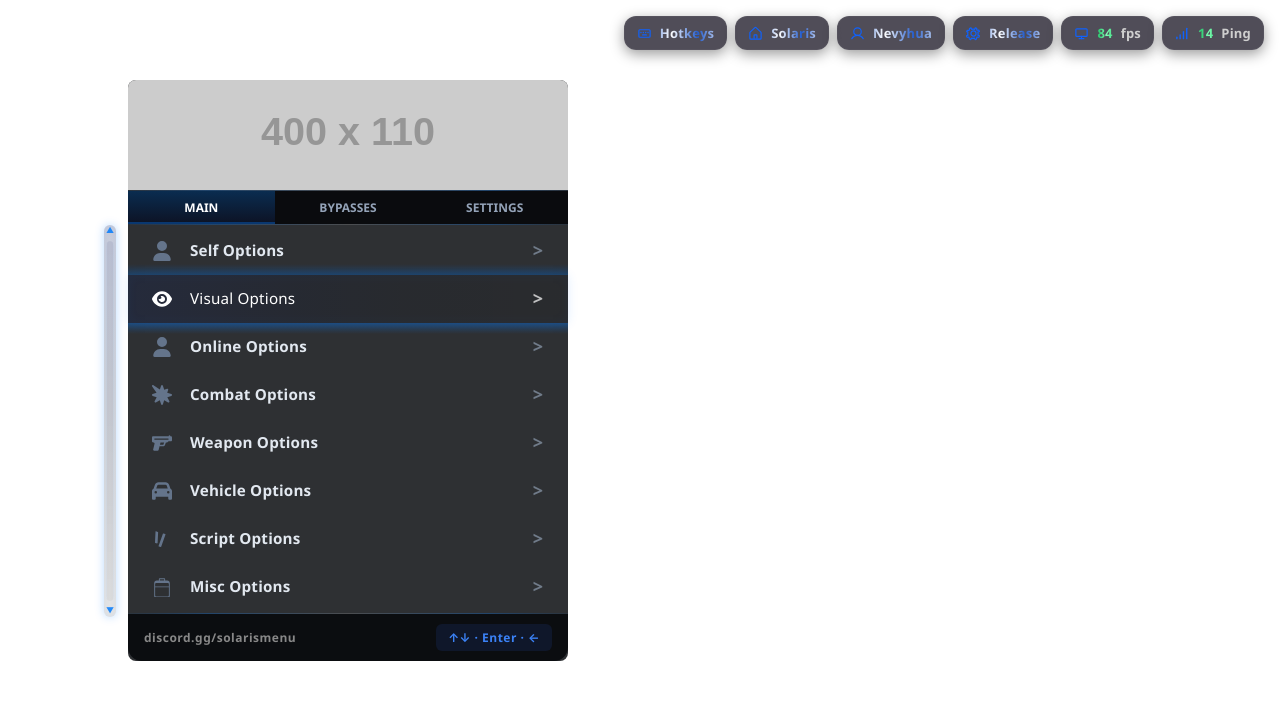
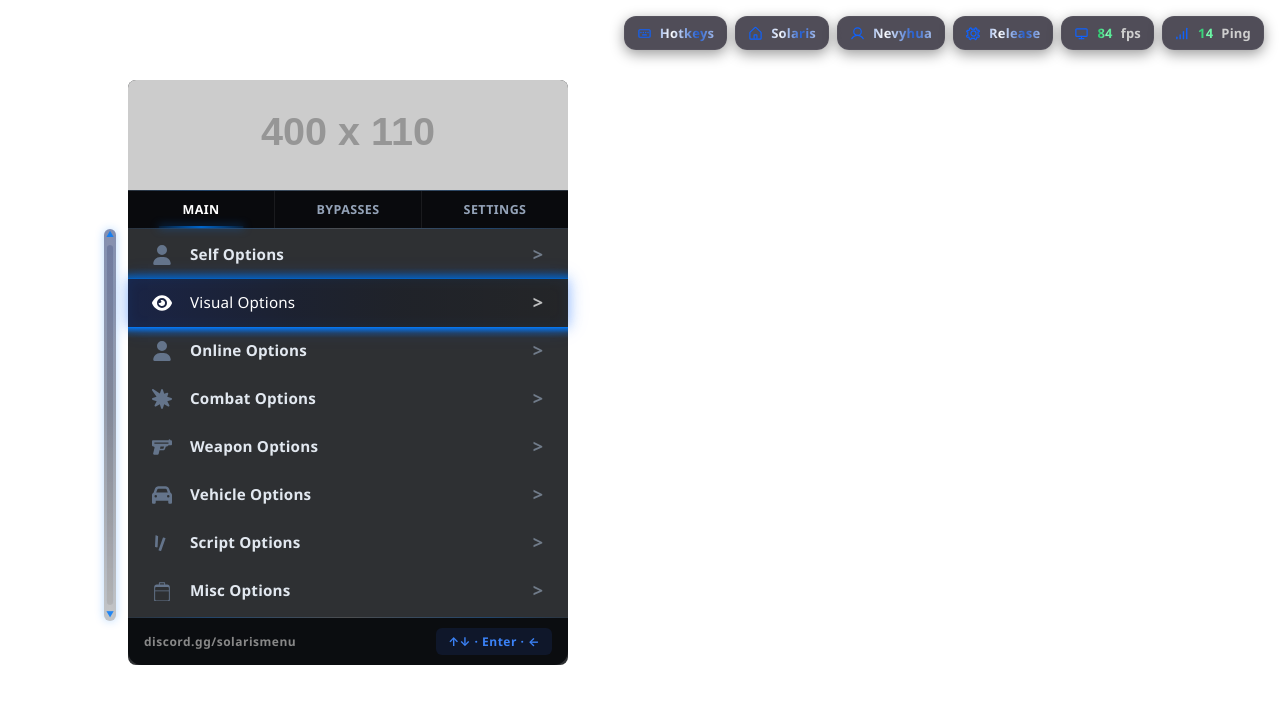
Before and after one commit to bbctakasu-hash/cautious-octo-pancake, a plain HTML site: page index.html in a window 1280 px wide. Drawn offline with Linux system fonts and the light colour scheme; placeholder pictures from the web are drawn by us.

Commit message:
Restore selector blue accents; tabs use short centered underline
Co-authored-by: Cursor <cursoragent@cursor.com>

```diff
--- a/index.html
+++ b/index.html
@@ -24,13 +24,14 @@
     --panel-bg-soft: rgba(8, 10, 14, 0.85);
     --panel-footer: rgba(6, 8, 12, 0.88);
     --divider: rgba(3, 123, 252, 0.28);
-    --sel-left: rgba(4, 23, 89, 0.22);
-    --sel-mid: rgba(2, 12, 44, 0.18);
-    --sel-deep: rgba(1, 6, 20, 0.14);
-    --sel-right: rgba(0, 0, 0, 0.1);
-    --sel-bar: rgba(3, 123, 252, 0.35);
-    --sel-top-bar: rgba(0, 102, 204, 0.32);
-    --sel-glow: 0 0 12px rgba(0, 85, 255, 0.32), 0 0 24px rgba(3, 123, 252, 0.14);
+    /* Row fill ~80% transparent; accent bars stay vivid blue */
+    --sel-left: rgba(4, 23, 89, 0.48);
+    --sel-mid: rgba(2, 12, 44, 0.4);
+    --sel-deep: rgba(1, 6, 20, 0.32);
+    --sel-right: rgba(0, 0, 0, 0.22);
+    --sel-bar: rgb(3, 123, 252);
+    --sel-top-bar: rgb(0, 102, 204);
+    --sel-glow: 0 0 12px rgba(0, 85, 255, 0.35), 0 0 22px rgba(3, 123, 252, 0.18);
     --sel-glow-soft: 0 0 10px rgba(3, 123, 252, 0.28);
 }
 
@@ -161,31 +162,48 @@ body.dui-mode .menu-container:not(.hidden) {
 .tab {
     flex: 1;
     text-align: center;
-    padding: 8px 0;
-    font-size: 12px;
+    padding: 10px 6px;
+    font-size: 12.5px;
     font-weight: 700;
     color: #94a3b8;
     cursor: pointer;
-    text-transform: capitalize;
-    background: rgba(0, 0, 0, 0.35);
+    text-transform: uppercase;
+    letter-spacing: 0.4px;
+    background: rgba(0, 0, 0, 0.4);
     transition: color 0.15s ease, background 0.15s ease;
     position: relative;
     z-index: 1;
 }
 
+.tab:not(:last-child) {
+    border-right: 1px solid rgba(255, 255, 255, 0.07);
+}
+
 .tab:hover {
     color: #ffffff;
-    background: rgba(10, 16, 32, 0.55);
-}
-
+    background: rgba(10, 16, 32, 0.5);
+}
+
+/* Active tab — white label + short centered bar under text (reference style) */
 .tab.active {
     color: #ffffff;
-    background: linear-gradient(
-        to top,
-        var(--sel-left) 0%,
-        var(--sel-top-bar) 100%
-    );
-    box-shadow: inset 0 -2px 0 var(--sel-bar);
+    background: rgba(0, 0, 0, 0.4);
+    box-shadow: none;
+}
+
+.tab.active::after {
+    content: '';
+    position: absolute;
+    left: 50%;
+    bottom: 0;
+    transform: translateX(-50%);
+    width: 58%;
+    min-width: 52px;
+    max-width: 78%;
+    height: 2px;
+    background: linear-gradient(90deg, rgba(0, 102, 204, 0.2), var(--sel-top-bar) 50%, rgba(0, 102, 204, 0.2));
+    box-shadow: 0 0 8px rgba(3, 123, 252, 0.7);
+    border-radius: 1px;
 }
 
 /* ───────── Content ───────── */
@@ -313,7 +331,7 @@ body.dui-mode .menu-container:not(.hidden) {
         var(--sel-deep) 62%,
         var(--sel-right) 100%
     );
-    box-shadow: 0 0 10px rgba(3, 123, 252, 0.12), inset 0 0 12px rgba(3, 123, 252, 0.05);
+    box-shadow: var(--sel-glow), inset 0 0 14px rgba(3, 123, 252, 0.08);
 }
 
 /* Thin washed bars sit OUTSIDE the row (original layout) */
@@ -328,8 +346,8 @@ body.dui-mode .menu-container:not(.hidden) {
     background: linear-gradient(
         180deg,
         rgba(0, 102, 204, 0) 0%,
-        rgba(0, 102, 204, 0.12) 40%,
-        rgba(0, 102, 204, 0.28) 88%,
+        rgba(0, 102, 204, 0.18) 40%,
+        rgba(0, 102, 204, 0.65) 88%,
         var(--sel-top-bar) 100%
     );
 }
@@ -345,8 +363,8 @@ body.dui-mode .menu-container:not(.hidden) {
     background: linear-gradient(
         0deg,
         rgba(3, 123, 252, 0) 0%,
-        rgba(3, 123, 252, 0.14) 45%,
-        rgba(3, 123, 252, 0.3) 85%,
+        rgba(3, 123, 252, 0.2) 45%,
+        rgba(3, 123, 252, 0.7) 85%,
         var(--sel-bar) 100%
     );
 }
```
